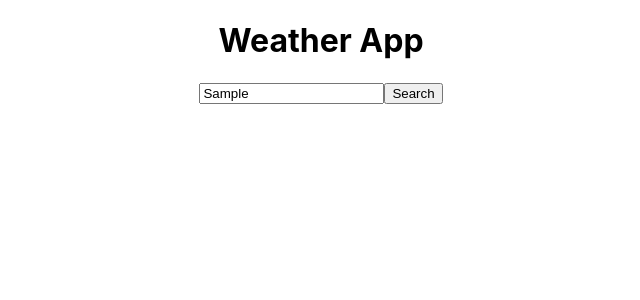
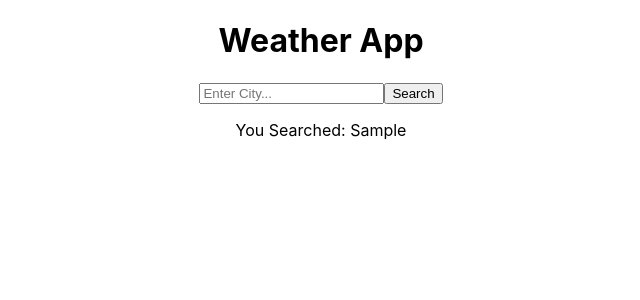
Before and after one commit to jpcreativeworks/jpcw-react-weather-app, a React (Create React App) app: page / in a window 1280 px wide. Both pictures are taken after typing "Sample" into the empty fields and a click on the button "Search". Shown: the top 300 px of the page, without its empty margins (319-959 px from the left). Built offline with nearby package versions, Linux system fonts and the light colour scheme.

Commit message:
coded form to receive city string

```diff
--- a/src/App.js
+++ b/src/App.js
@@ -1,14 +1,19 @@
-import React from "react";
+import React, { useState } from "react";
 import './App.css';
 import Search from "./Search"
 
-function App() {
+export default function App() {
+  let [lastQuery, setLastQuery] = useState("");
+  function handleSearch(city) {
+    setLastQuery(city);
+    console.log("Searching for: ", city);
+  }
+
   return (
     <div className="App">
       <h1>Weather App </h1>
-      <Search />
+      <Search onSearch={handleSearch} />
+      {lastQuery && <p>You Searched: {lastQuery}</p>}
     </div>
   );
 }
-
-export default App;
--- a/src/Search.js
+++ b/src/Search.js
@@ -5,12 +5,11 @@ export default function Search({ onSearch }) {
 
   function handleSubmit(event) {
     event.preventDefault();
-    if (city.trim() === "") {
-    alert("Please enter a city");
-    } else {
-    alert(`You searched for ${city}`);
-    }
-    /*onSearch(city);*/
+    let trimmed = city.trim();
+    if (!trimmed) {
+      return alert("Please enter a city");
+    } onSearch(trimmed);
+      setCity("")
   }
   return(
     <form onSubmit={handleSubmit}>
```
